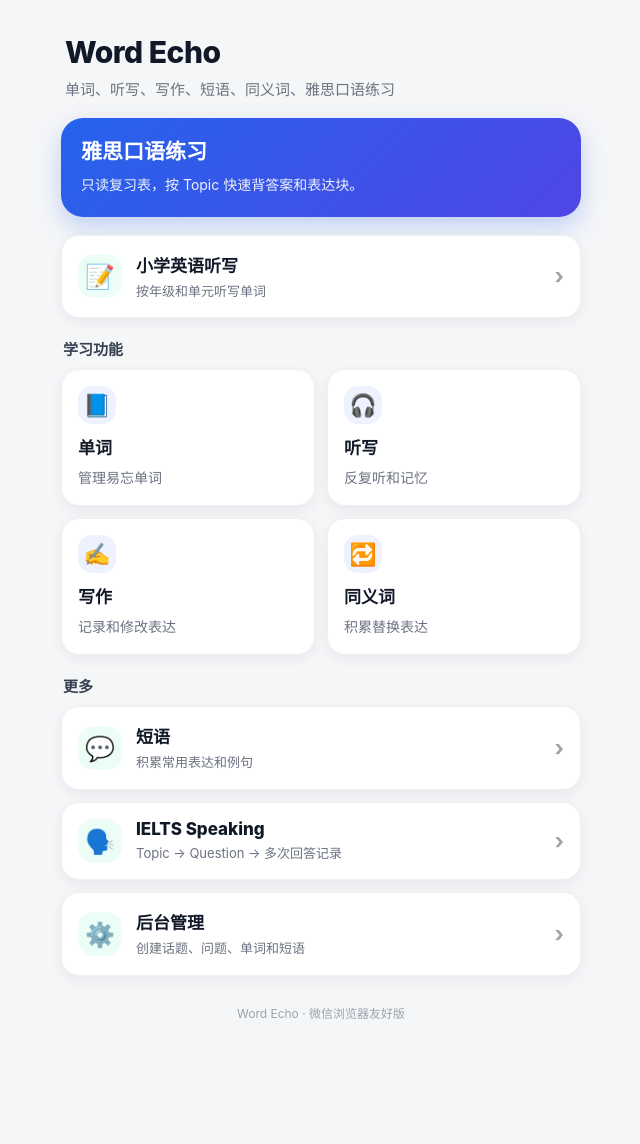
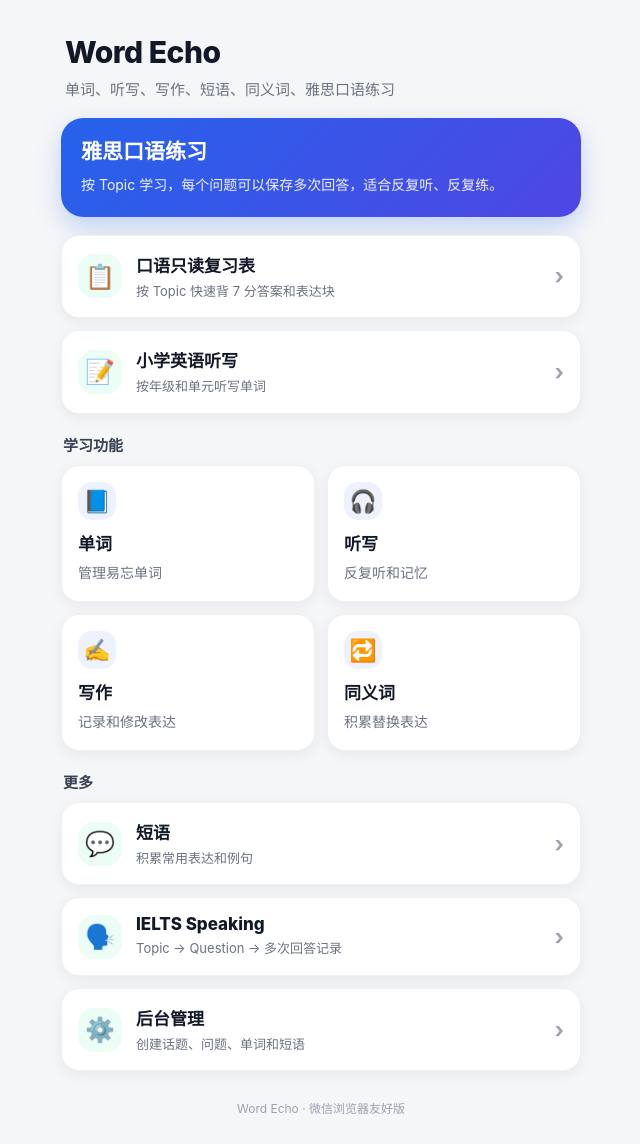
Before and after one commit to qx-zhangzhi/word_echo, a Django app: page / in a window 1280 px wide. Shown: the whole page, without its empty margins (319-959 px from the left). Before the commit the page ends 1019 px from the top, so only its background shows below. Run offline with Django 5.2, Linux system fonts and the light colour scheme; a user stored in the database is signed in; data comes from the database, SQL or seed files in the repository.

Commit message:
Keep speaking practice entry on dashboard

```diff
--- a/templates/dashboard/home.html
+++ b/templates/dashboard/home.html
@@ -10,10 +10,20 @@
     </div>
 </div>
 
-<a class="quick-card" href="/speaking/review/">
+<a class="quick-card" href="/speaking/topics/">
     <div class="quick-title">雅思口语练习</div>
     <div class="quick-desc">
-        只读复习表，按 Topic 快速背答案和表达块。
+        按 Topic 学习，每个问题可以保存多次回答，适合反复听、反复练。
+    </div>
+</a>
+<a class="wide-card" href="/speaking/review/">
+    <div class="wide-card-inner">
+        <div class="wide-icon">📋</div>
+        <div class="wide-main">
+            <div class="wide-title">口语只读复习表</div>
+            <div class="wide-desc">按 Topic 快速背 7 分答案和表达块</div>
+        </div>
+        <div class="arrow">›</div>
     </div>
 </a>
 <a class="wide-card" href="/primary-dictation/sets/">
```
